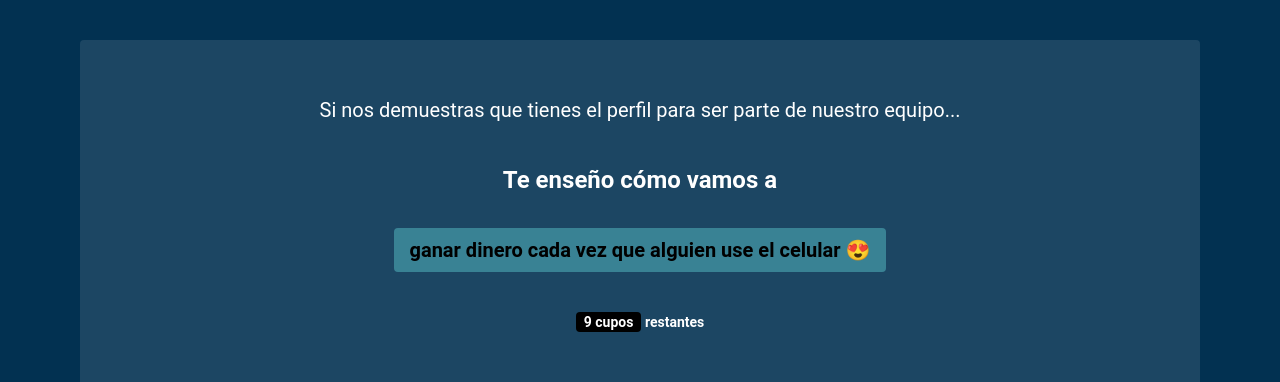
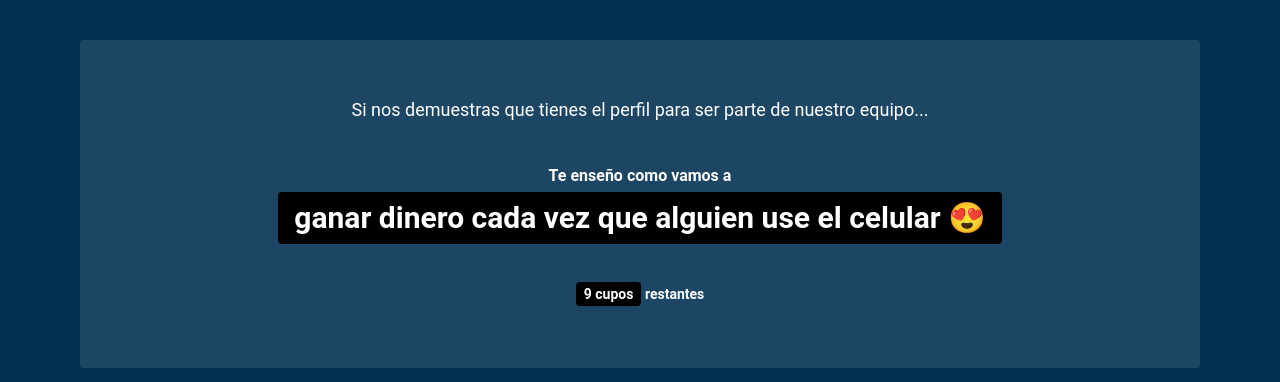
Before and after one commit to johang4col/mikenetwork, a Next.js app: page /acn in a window 1280 px wide. Shown: the top 382 px of the page. Built offline with nearby package versions, Linux system fonts and the light colour scheme.

Commit message:
Update index.js

```diff
--- a/src/pages/acn/index.js
+++ b/src/pages/acn/index.js
@@ -85,12 +85,12 @@ export const Acn = () => {
 
 			<div className='flex flex-col justify-center items-center w-full h-full bg-blue-s-300 px-20'>
 				<section className='flex flex-col justify-center items-center bg-white bg-opacity-10 w-full max-w-7xl m-10 py-14 text-white rounded px-2'>
-					<h1 className='text-xl mb-10'> Si nos demuestras que tienes el perfil para ser parte de nuestro equipo...</h1>
-					<h2 className='text-2xl font-bold'>Te enseño cómo vamos a </h2>
-					<p className='text-xl font-bold px-4 py-2 mt-8 bg-turquoise-t-300 bg-opacity-60 text-black rounded'>ganar dinero cada vez que alguien use el celular 😍</p>
+					<h1 className='text-lg mb-10'> Si nos demuestras que tienes el perfil para ser parte de nuestro equipo...</h1>
+					<h2 className='text-1xl font-bold'>Te enseño como vamos a </h2>
+					<p className='text-3xl font-bold px-4 py-2 mt-1 bg-black text-white rounded'>ganar dinero cada vez que alguien use el celular 😍</p>
 					{/* <p className='text-xs'>Aclaración: Este evento no es un sitio de acompañantes o similar.</p> */}
 					<p className='text-sm font-bold px-4 py-2 mt-8  text-white rounded'>
-						<span className='bg-black text-white px-2 py-0.5 rounded'>9 cupos</span> restantes
+						<span className='bg-black text-white px-2 py-1 rounded'>9 cupos</span> restantes
 					</p>
 				</section>
 
```
